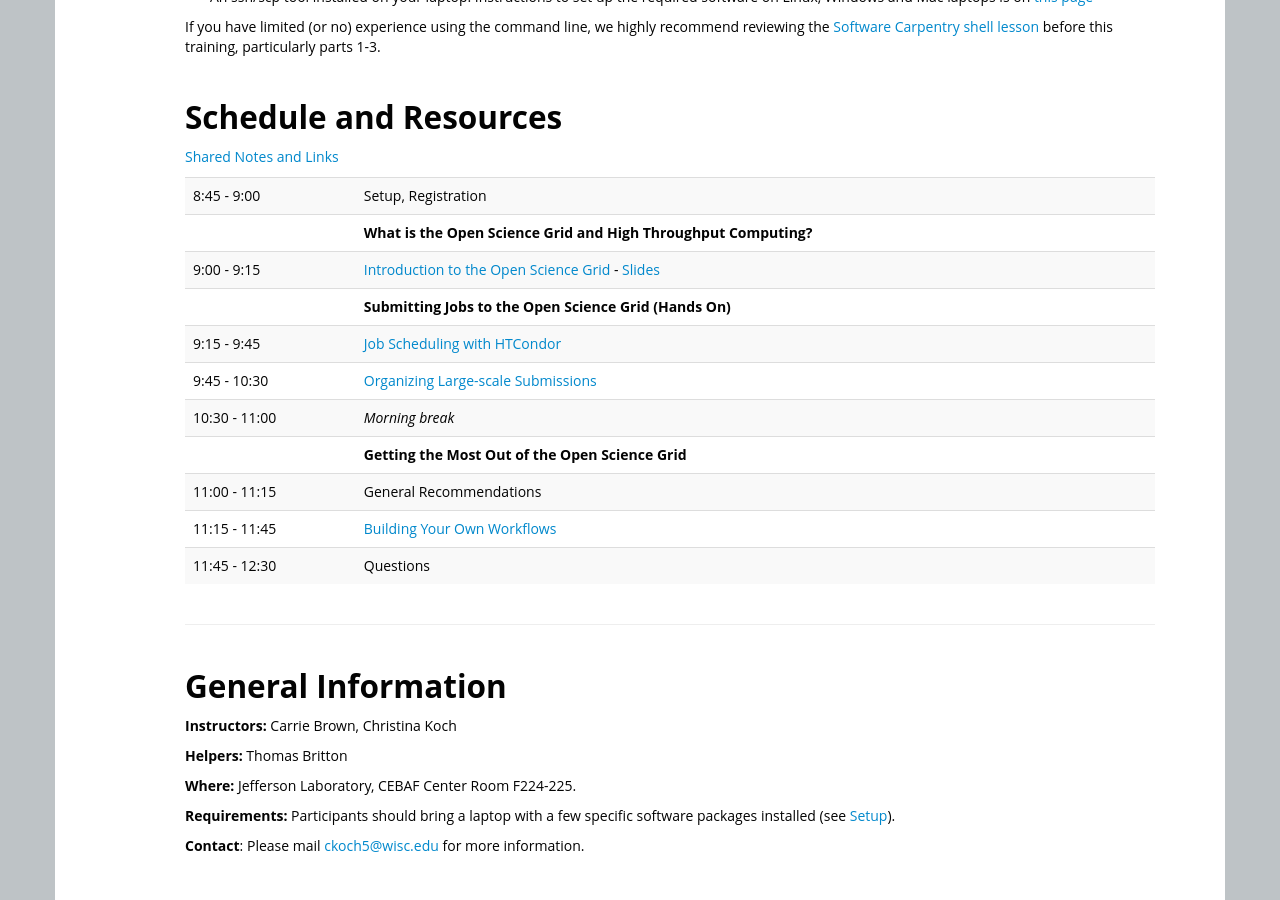
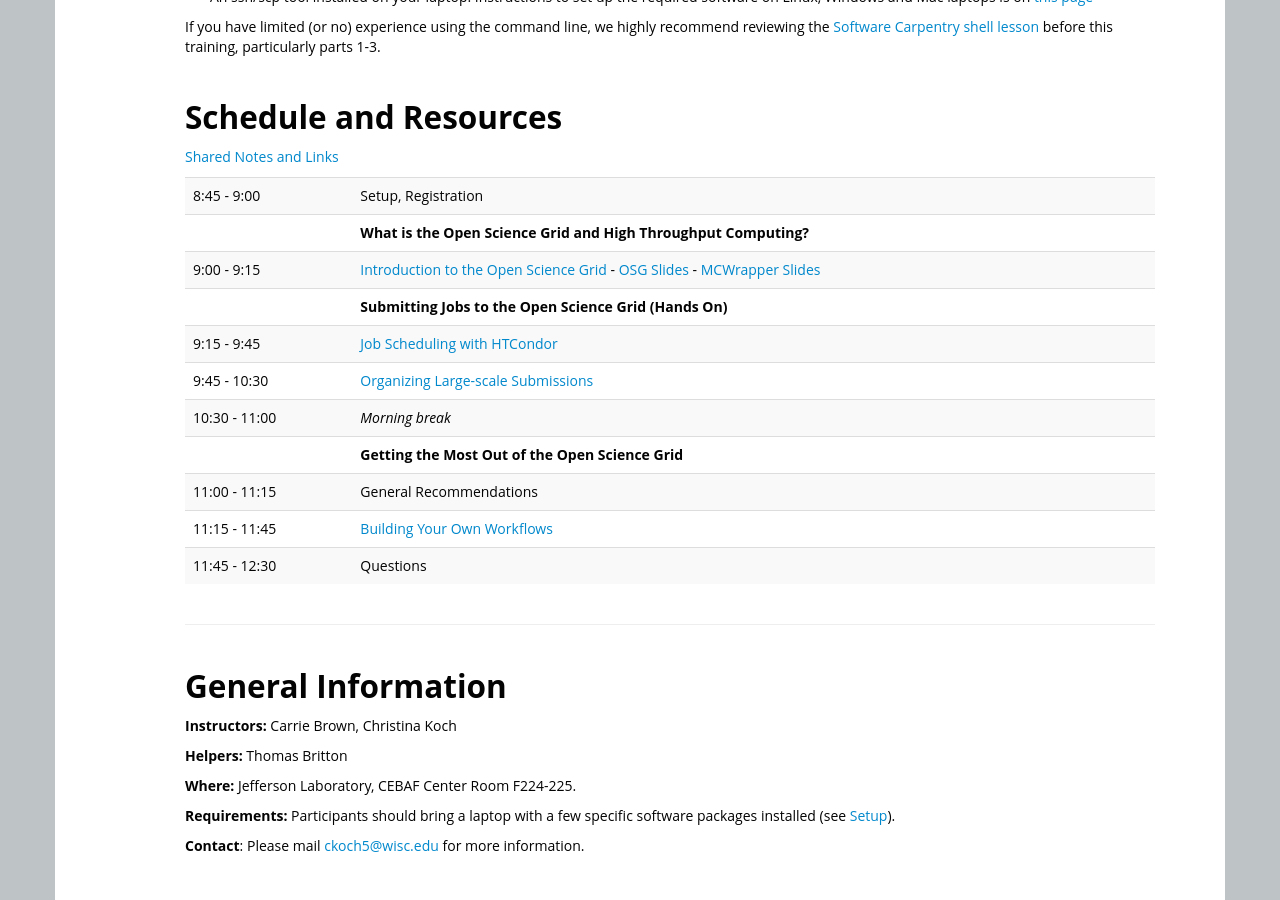
Before and after one commit to unlhcc/OSG-UserTraining-MWBD-2019, a Jekyll site: the page built from index.html, in a window 1280 px wide and 900 px high, scrolled down 1531 px. Built offline with Jekyll 4.4.1, drawn with Linux system fonts in a browser that asks for light colours.

Commit message:
adding thomas slides

```diff
--- a/index.html
+++ b/index.html
@@ -61,7 +61,7 @@
     <table class="table table-striped">
     <tr> <td>8:45 - 9:00</td> <td>Setup, Registration</tr>
     <tr><td></td><th>What is the Open Science Grid and High Throughput Computing?</th></tr>
-    <tr> <td>9:00 - 9:15 </td> <td> <a href="materials/AHM/01-IntroGrid.html">Introduction to the Open Science Grid </a> - <a href="https://github.com/SWC-OSG-Workshop/OSG-UserTraining-JLab-2019/blob/gh-pages/materials/AHM/slides/2019-03-21-OSG-Jlab-intro.pdf">Slides</a></td> </tr>
+    <tr> <td>9:00 - 9:15 </td> <td> <a href="materials/AHM/01-IntroGrid.html">Introduction to the Open Science Grid </a> - <a href="https://github.com/SWC-OSG-Workshop/OSG-UserTraining-JLab-2019/blob/gh-pages/materials/AHM/slides/2019-03-21-OSG-Jlab-intro.pdf">OSG Slides</a> - <a href="https://github.com/SWC-OSG-Workshop/OSG-UserTraining-JLab-2019/blob/gh-pages/materials/AHM/slides/MCwrapper_OSG_training2.pdf">MCWrapper Slides</a></td> </tr>
     <tr><td></td><th>Submitting Jobs to the Open Science Grid (Hands On)</th></tr>
       <tr> <td>9:15 - 9:45</td> <td><a href="materials/AHM/02-HTCondor-Submitting.html">Job Scheduling with HTCondor</a></td> </tr>
       <tr> <td>9:45 - 10:30 </td> <td><a href="materials/AHM/03-Scaling-Up.html">Organizing Large-scale Submissions</a> </td> </tr>
```
Also changed, not shown: 1 other file.
